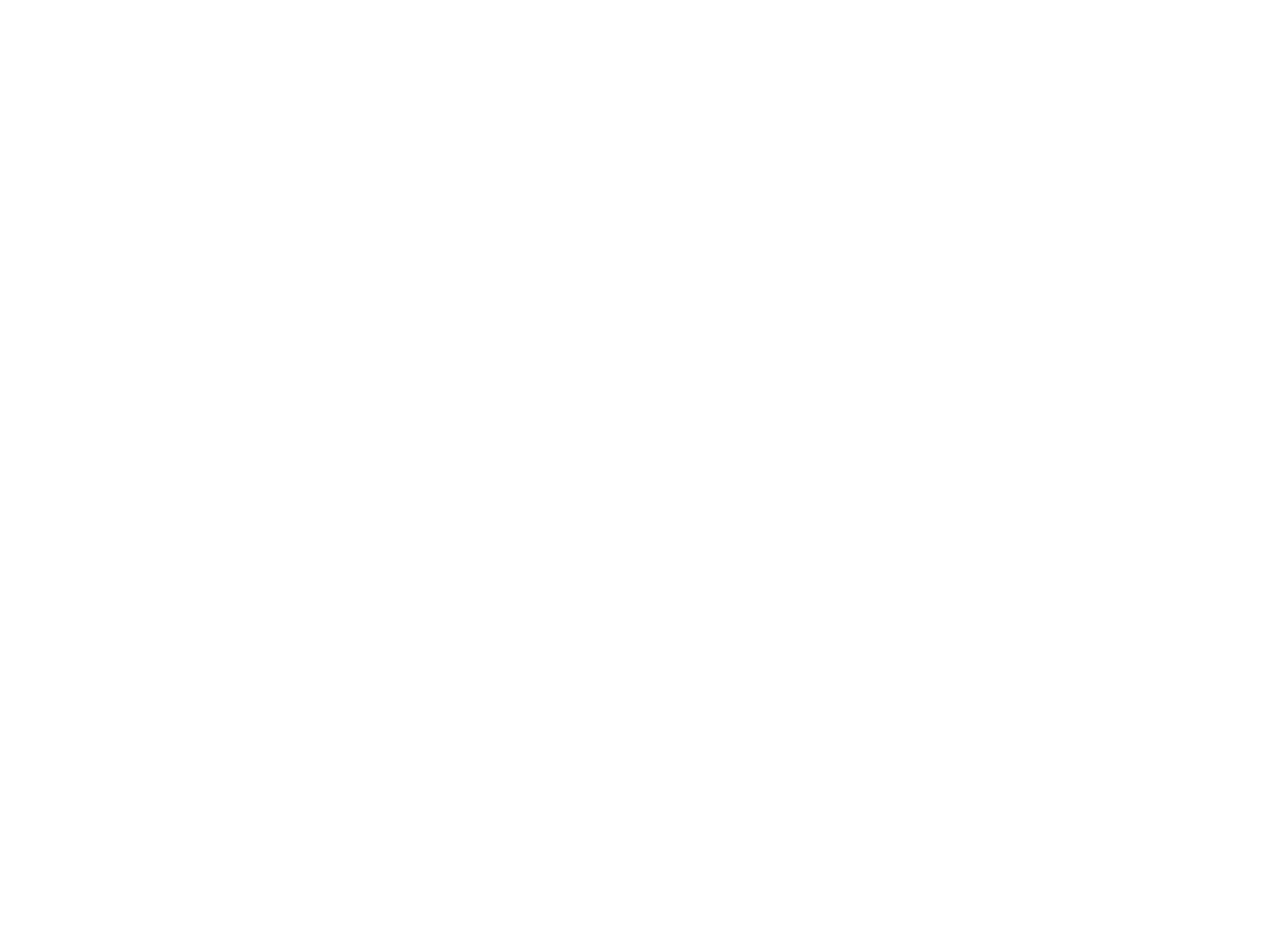
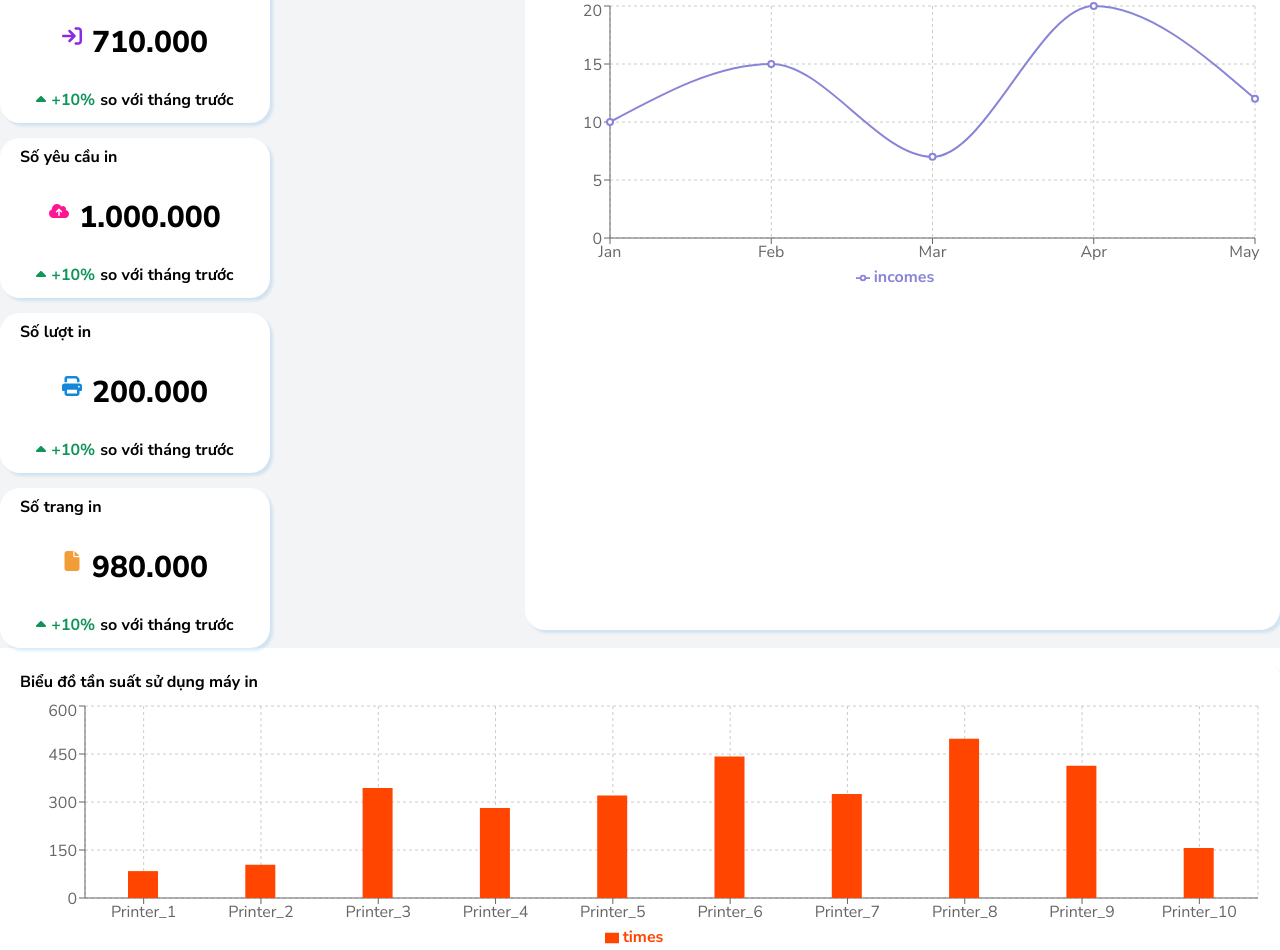
Before and after one commit to coldwind444/SSPS-FE, a React (Vite) app in the folder ssps/: page /spso in a window 1280 px wide. Before the commit this address had no page. Shown: the part 152-1102 px from the top of the page. Before the commit the page ends 800 px from the top, so only its background shows below. Built offline with nearby package versions, Linux system fonts and the light colour scheme.

Commit message:
design dashboard

```diff
--- a/ssps/src/App.jsx
+++ b/ssps/src/App.jsx
@@ -7,6 +7,7 @@
 import PrintingPage from './pages/student/PrintingPage/PrintingPage'
 import HistoryPage from './pages/Student_PrintHistory/PrintHistory'
 import Purchase from './pages/PagePurchase/Purchase'
+import DashBoard from './pages/spso/DashBoard/DashBoard'
 import { Route, Routes } from 'react-router-dom'
 
 const App = () => {
@@ -19,6 +20,7 @@
           <Route path='/homepage' element={<Homepage/>} />
           <Route path='/student/history' element={<DefaultLayout><HistoryPage /></DefaultLayout>} />
           <Route path='/student/buy' element={<DefaultLayout><Purchase /></DefaultLayout>} />
+          <Route path='/spso' element = {<DefaultLayout><DashBoard/></DefaultLayout>}/>
        </Routes>
     </div>
   )
--- /dev/null
+++ b/ssps/src/pages/spso/DashBoard/DashBoard.jsx
@@ -0,0 +1,114 @@
+import classNames from "classnames/bind";
+import styles from './DashBoard.module.css'
+import { FontAwesomeIcon } from "@fortawesome/react-fontawesome";
+import { faArrowRightToBracket, faCaretUp, faCloudArrowUp, faFile, faPrint } from "@fortawesome/free-solid-svg-icons";
+import { ResponsiveContainer, XAxis, YAxis, BarChart, LineChart, Bar, Line, CartesianGrid, Legend, Tooltip} from 'recharts'
+const clx = classNames.bind(styles);
+
+function DashBoard() {
+    const incomesData = [
+        { month: "Jan", incomes: 10 },
+        { month: "Feb", incomes: 15 },
+        { month: "Mar", incomes: 7 },
+        { month: "Apr", incomes: 20 },
+        { month: "May", incomes: 12 },
+    ];
+
+    const printersData = [
+        {printer: "Printer_1", times: 84},
+        {printer: "Printer_2", times: 104},
+        {printer: "Printer_3", times: 344},
+        {printer: "Printer_4", times: 281},
+        {printer: "Printer_5", times: 320},
+        {printer: "Printer_6", times: 442},
+        {printer: "Printer_7", times: 325},
+        {printer: "Printer_8", times: 498},
+        {printer: "Printer_9", times: 413},
+        {printer: "Printer_10",times: 156}
+    ]
+
+    return (
+        <div className={clx('wrapper')}>
+            <div className={clx('container-1')}>
+                <div className={clx('data-window-container')}>
+                    <div className={clx('data-window')}>
+                        <label className={clx('data-title')}>Số lượt truy cập</label>
+                        <div className={clx('data-container')}>
+                            <FontAwesomeIcon icon={faArrowRightToBracket} className={clx('data-icon', 'purple')}/>
+                            <label className={clx('data')}>710.000</label>
+                        </div>
+                        <div className={clx('progress-container')}>
+                            <FontAwesomeIcon icon={faCaretUp} className={clx('progress-icon', {'increase': true, 'decrease': false})}/>
+                            <label className={clx('description')}><span className={clx('progress-data', {'increase': true, 'decrease': false})}>+10%</span>so với tháng trước</label>
+                        </div>
+                    </div>
+                    <div className={clx('data-window')}>
+                        <label className={clx('data-title')}>Số yêu cầu in</label>
+                        <div className={clx('data-container')}>
+                            <FontAwesomeIcon icon={faCloudArrowUp} className={clx('data-icon', 'pink')}/>
+                            <label className={clx('data')}>1.000.000</label>
+                        </div>
+                        <div className={clx('progress-container')}>
+                            <FontAwesomeIcon icon={faCaretUp} className={clx('progress-icon', {'increase': true, 'decrease': false})}/>
+                            <label className={clx('description')}><span className={clx('progress-data', {'increase': true, 'decrease': false})}>+10%</span>so với tháng trước</label>
+                        </div>
+                    </div>
+                    <div className={clx('data-window')}>
+                        <label className={clx('data-title')}>Số lượt in</label>
+                        <div className={clx('data-container')}>
+                            <FontAwesomeIcon icon={faPrint} className={clx('data-icon', 'blue')}/>
+                            <label className={clx('data')}>200.000</label>
+                        </div>
+                        <div className={clx('progress-container')}>
+                            <FontAwesomeIcon icon={faCaretUp} className={clx('progress-icon', {'increase': true, 'decrease': false})}/>
+                            <label className={clx('description')}><span className={clx('progress-data', {'increase': true, 'decrease': false})}>+10%</span>so với tháng trước</label>
+                        </div>
+                    </div>
+                    <div className={clx('data-window')}>
+                        <label className={clx('data-title')}>Số trang in</label>
+                        <div className={clx('data-container')}>
+                            <FontAwesomeIcon icon={faFile} className={clx('data-icon', 'golden')}/>
+                            <label className={clx('data')}>980.000</label>
+                        </div>
+                        <div className={clx('progress-container')}>
+                            <FontAwesomeIcon icon={faCaretUp} className={clx('progress-icon', {'increase': true, 'decrease': false})}/>
+                            <label className={clx('description')}><span className={clx('progress-data', {'increase': true, 'decrease': false})}>+10%</span>so với tháng trước</label>
+                        </div>
+                    </div>
+                </div>
+                <div className={clx('income-graph-container')}>
+                    <label className={clx('data-title')}>Biểu đồ doanh thu</label>
+                    <div className={clx('income-graph')}>
+                        <ResponsiveContainer width="100%" height={290}>
+                            <LineChart data={incomesData}>
+                                <CartesianGrid strokeDasharray="3 3" />
+                                <XAxis dataKey="month" />
+                                <YAxis />
+                                <Tooltip />
+                                <Legend />
+                                <Line type="monotone" dataKey="incomes" stroke="#8884d8" strokeWidth={2} activeDot={{ r: 8 }} />
+                            </LineChart>
+                        </ResponsiveContainer>
+                    </div>
+                </div>
+            </div>
+            <div className={clx('printer-graph-container')}>
+                <label className={clx('data-title')}>Biểu đồ tần suất sử dụng máy in</label>
+                <div className={clx('printer-graph')}>
+                <ResponsiveContainer width="100%" height={250}>
+                    <BarChart data={printersData}>
+                        <CartesianGrid strokeDasharray="3 3" />
+                        <XAxis dataKey="printer" />
+                        <YAxis />
+                        <Tooltip />
+                        <Legend />
+                        <Bar dataKey="times" fill="orangered" barSize={30} />
+                    </BarChart>
+                </ResponsiveContainer>
+                </div>
+            </div>
+        </div>
+    )
+}
+
+export default DashBoard;
--- /dev/null
+++ b/ssps/src/pages/spso/DashBoard/DashBoard.module.css
@@ -0,0 +1,126 @@
+.wrapper {
+    display: flex;
+    flex-direction: column;
+    width: 1400px;
+    height: 650px;
+    gap: 15px;
+}
+
+.container-1 {
+    display: flex;
+    justify-content: center;
+    width: 100%;
+}
+
+.data-window-container {
+    display: flex;
+    flex-wrap: wrap;
+    width: 50%;
+    height: 50%;
+    row-gap: 15px;
+    column-gap: 15px;
+}
+
+.data-window {
+    padding: 10px;
+    border-radius: 20px;
+    background-color: white;
+    height: 140px;
+    width: 250px;
+    display: flex;
+    flex-direction: column;
+    gap: 20px;
+    box-shadow: rgba(20, 136, 216, 0.15) 3px 3px 2.6px;
+}
+
+.data-title {
+    font-weight: 700;
+    margin-left: 10px;
+}
+
+.data {
+    font-weight: 800;
+    font-size: 30px;
+}
+
+.data-icon {
+    height: 20px;
+    width: 20px;
+}
+
+.description {
+    font-weight: 700;
+}
+
+.data-container {
+    display: flex;
+    gap: 10px;
+    width: 100%;
+    justify-content: center;
+    margin-top: 15px;
+}
+
+.purple {
+    color: #8A2BE2;
+}
+
+.pink {
+    color: #FF1493;
+}
+
+.blue {
+    color: #1488D8;
+}
+
+.golden {
+    color: #F29D38;
+}
+
+.progress-container {
+    display: flex;
+    gap: 5px;
+    justify-content: center;
+    width: 100%;
+    margin-top: 10px;
+    align-items: center;
+}
+
+.increase {
+    color: var(--green);
+}
+
+.decrease {
+    color: var(--red);
+}
+
+.income-graph-container {
+    background-color: white;
+    width: 70%;
+    height: 94.5%;
+    border-radius: 20px;
+    box-shadow: rgba(20, 136, 216, 0.15) 3px 3px 2.6px;
+    padding: 10px;
+}
+
+.printer-graph-container {
+    background-color: white;
+    padding: 10px;
+    height: 50%;
+    width: 98.7%;
+    box-shadow: rgba(20, 136, 216, 0.15) 3px 3px 2.6px;
+    border-radius: 20px;
+    display: flex;
+    flex-direction: column;
+    gap: 10px;
+}
+
+.income-graph {
+    height: 270px;
+    margin: 10px;
+}
+
+.printer-graph {
+    height: 250px;
+    margin-left: 10px;
+    margin-right: 10px;
+}
```
